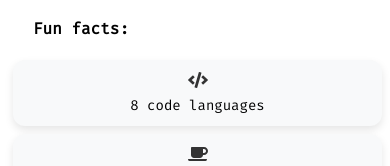
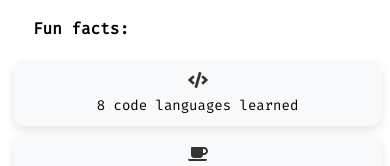
Before and after one commit to JoaoPiedade07/portefolio, a React (Create React App) app: page / in a window 390 px wide. Shown: the part 582-748 px from the top of the page. Built offline with nearby package versions, Linux system fonts and the light colour scheme.

Commit message:
feat: make portfolio fully responsive with mobile-first design

```diff
--- a/src/App.js
+++ b/src/App.js
@@ -79,7 +79,7 @@ function App() {
         <h4 style={{ textAlign: 'left', marginLeft: '20px' }}>Fun facts:</h4>
         <div className="funFact-grid">
           <div className="funFact-card">
-          <p><FaCode className="icon"/>8 code languages</p>
+          <p><FaCode className="icon"/>8 code languages learned</p>
           </div>
           <div className="funFact-card">
             <p><FaCoffee className="icon"/>More than 500 coffes drinked last year </p>
```
